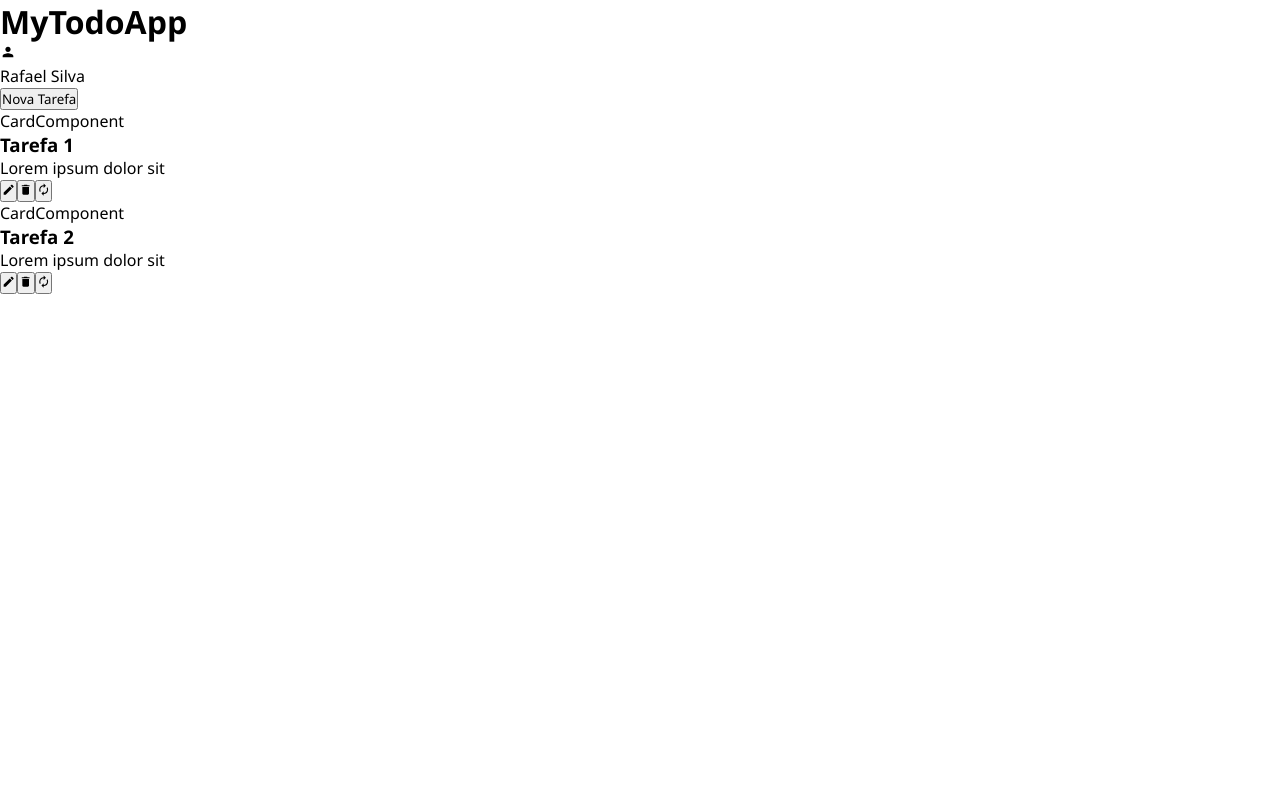
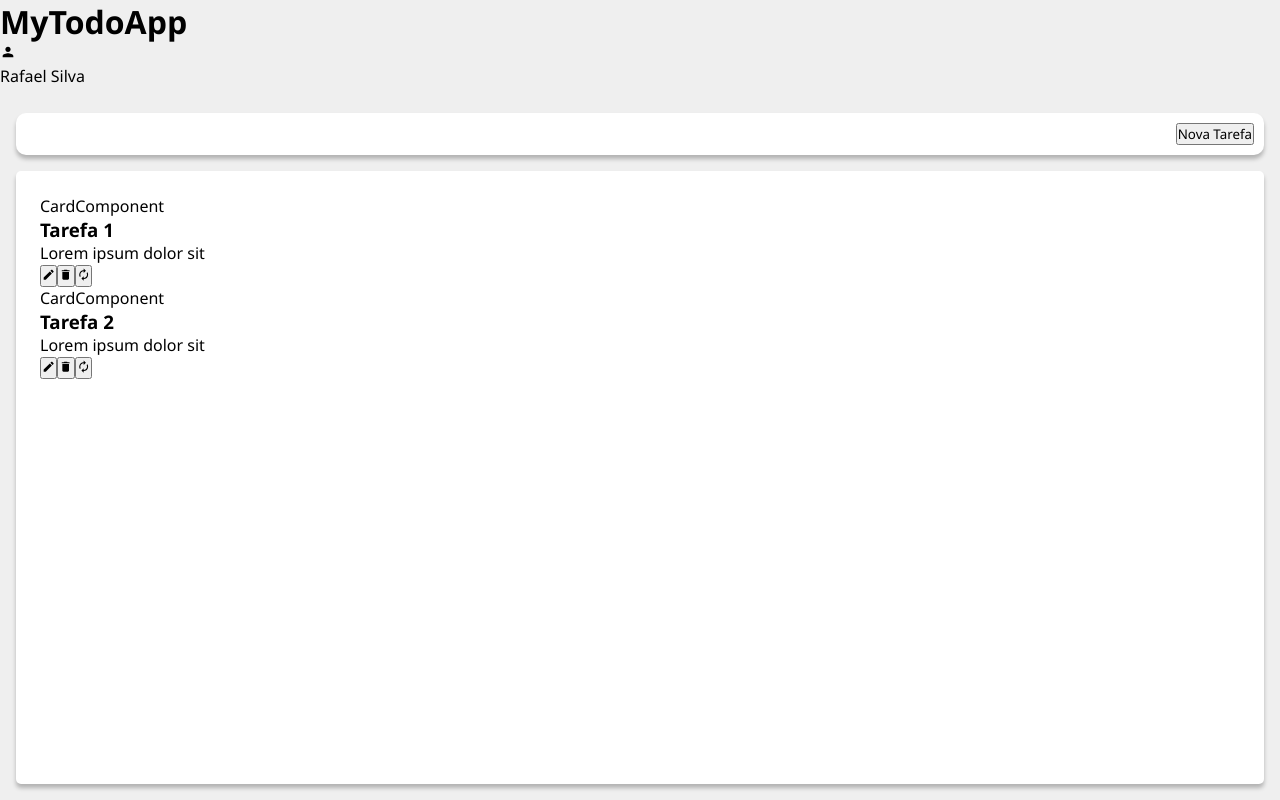
Before and after one commit to rsilvagit/my-todo-list, a React (Vite) app: page / in a window 1280 px wide. Built offline with nearby package versions, Linux system fonts and the light colour scheme.

Commit message:
estilizando layout aplicação inicio

```diff
--- /dev/null
+++ b/src/layouts/AppLayout.style.jsx
@@ -0,0 +1,43 @@
+import styled from 'styled-components'
+
+export const Layout = styled.div`
+    display: flex;
+    width: 100%;
+    height: 100%;
+    flex-direction: column;
+    align-items: flex-start;
+    gap: 10px;
+    background: #EFEFEF;
+`;
+export const Main = styled.div`
+    display: flex;
+    padding: 16px;
+    flex-direction: column;
+    align-items: flex-start;
+    gap: 16px;
+    flex: 1 0 0;
+    align-self: stretch;
+`;
+export const ActionContainer = styled.div`
+    display: flex;
+    padding: 10px;
+    justify-content: flex-end;
+    align-items: center;
+    gap: 10px;
+    align-self: stretch;
+    border-radius: 10px;
+    background: #FFF;
+    box-shadow: 0px 4px 4px 0px rgba(0, 0, 0, 0.25);
+`;
+export const MainContrainer = styled.section`
+    display: flex;
+    padding: 24px;
+    flex-direction: column;
+    align-items: flex-start;
+    gap: 16px;
+    flex: 1 0 0;
+    align-self: stretch;
+    border-radius: 5px;
+    background: #FFF;
+    box-shadow: 0px 4px 4px 0px rgba(0, 0, 0, 0.25);
+`;
--- a/src/layouts/Layout.jsx
+++ b/src/layouts/Layout.jsx
@@ -2,6 +2,7 @@ import React from 'react'
 import { Outlet, useNavigate, useLocation} from 'react-router-dom'
 import { HeaderComponent } from '../components/header/HeaderComponent'
 import ButtonComponent from '../components/button/ButtonComponent'
+import * as Styled from "./AppLayout.style";
 
 export const Layout = () => {
 
@@ -13,18 +14,18 @@ export const Layout = () => {
         navigate(route);
     }
   return (
-    <div className='Layout'>
+    <Styled.Layout>
         <HeaderComponent/>
-        <main className ='Main'>
-            <div className='ActionContainer'>
+        <Styled.Main>
+            <Styled.ActionContainer>
                <ButtonComponent onClick={handleClick}>
                 { location.pathname.includes('/todo') ? 'Ver Tarefas' : 'Nova Tarefa'}
                </ButtonComponent>
-            </div>
-            <section className='MainContainer'>
+            </Styled.ActionContainer>
+            <Styled.MainContrainer>
                 <Outlet/>
-            </section>
-        </main>
-    </div>
+            </Styled.MainContrainer>
+        </Styled.Main>
+    </Styled.Layout>
   )
 }
```
